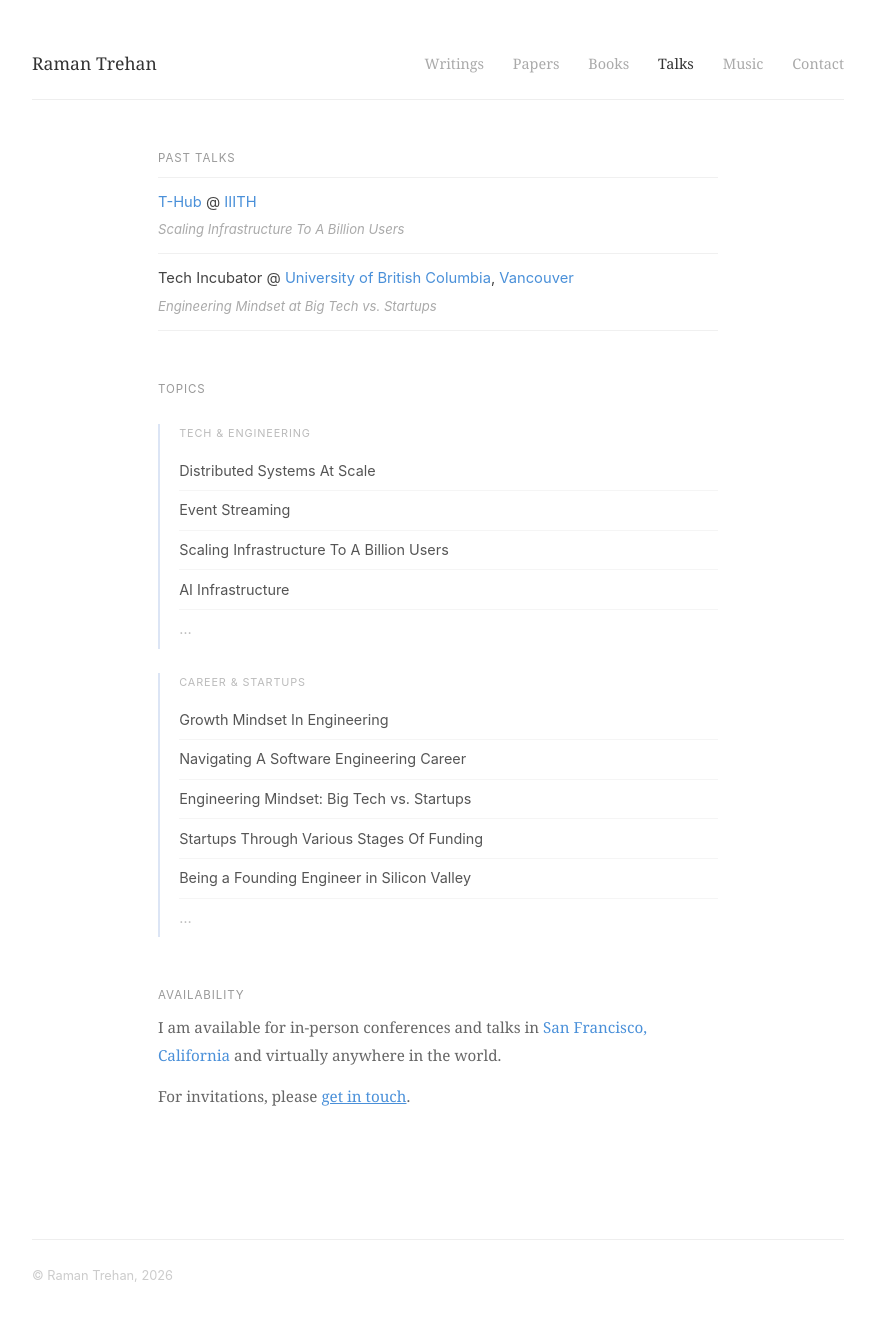
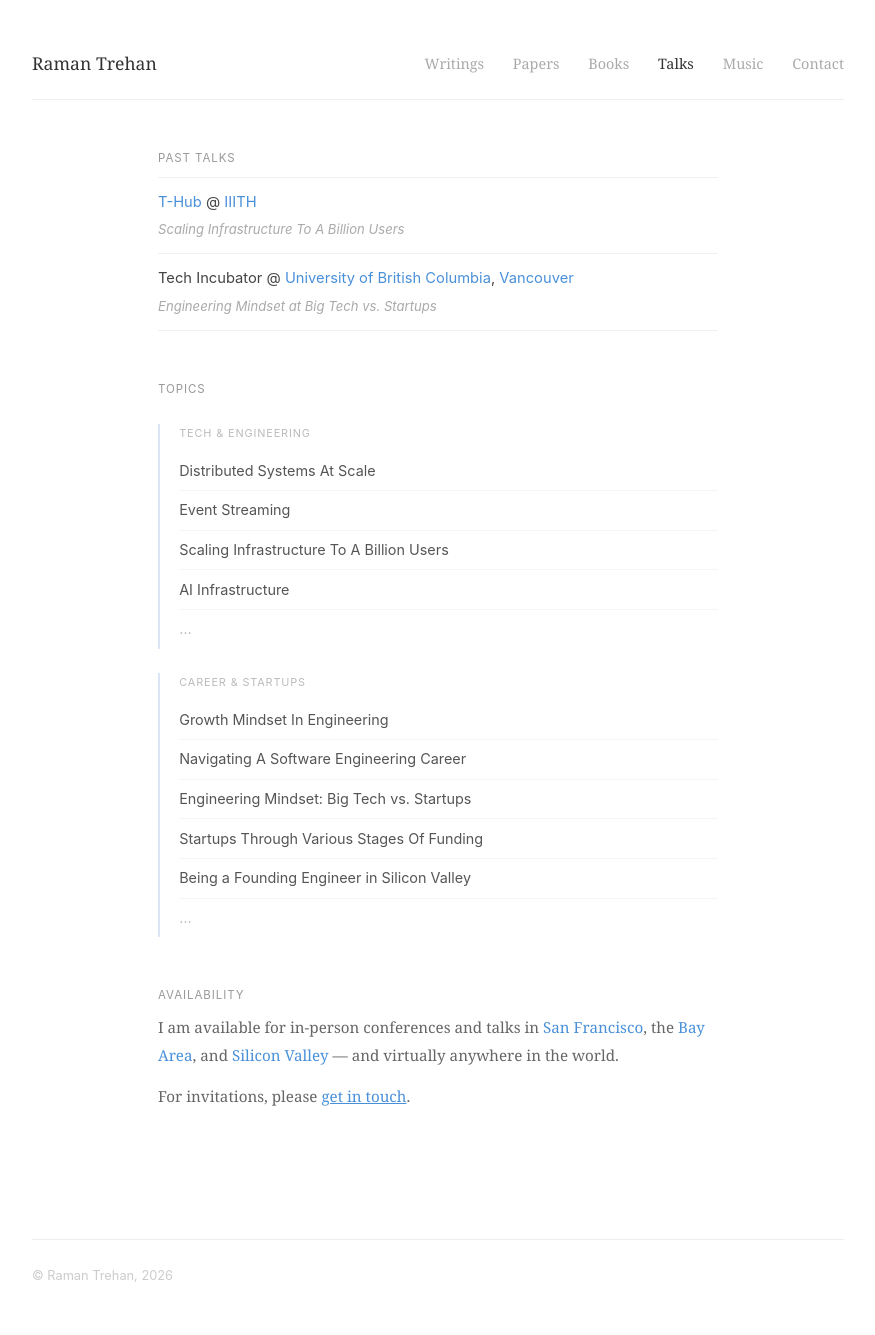
Before and after one commit to ramandeeptrehan/ramandeeptrehan.github.io, a Jekyll site: the page built from talks/index.html, in a window 1280 px wide. Shown: the whole page, without its empty margins (202-1077 px from the left). Built offline with Jekyll 4.4.1, drawn with Linux system fonts in a browser that asks for light colours.

Commit message:
Add Bay Area and Silicon Valley to talk availability

```diff
--- a/talks/index.html
+++ b/talks/index.html
@@ -48,7 +48,7 @@ title: Talks
 
   <div class="music-section">
     <p class="music-label">Availability</p>
-    <p class="music-body">I am available for in-person conferences and talks in <span class="highlight">San Francisco, California</span> and virtually anywhere in the world.</p>
+    <p class="music-body">I am available for in-person conferences and talks in <span class="highlight">San Francisco</span>, the <span class="highlight">Bay Area</span>, and <span class="highlight">Silicon Valley</span> — and virtually anywhere in the world.</p>
     <p class="music-body">For invitations, please <a href="/contact/" class="highlight">get in touch</a>.</p>
   </div>
 
```
